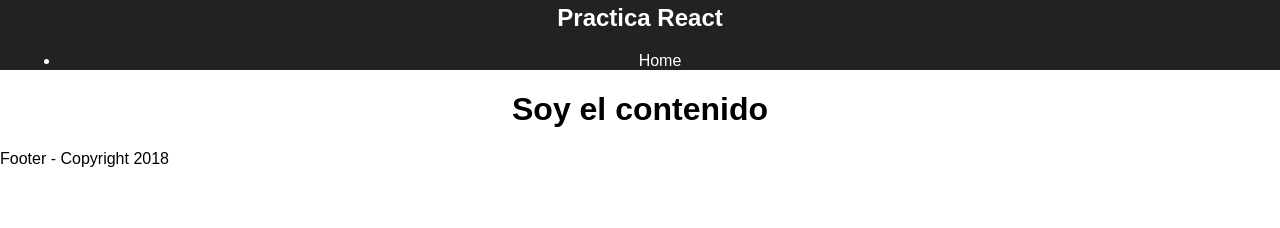
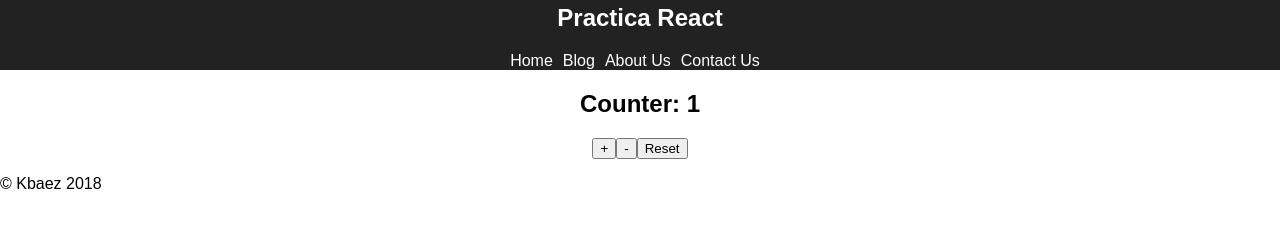
Before and after one commit to kbaez/hello-world, a React app in the folder hello-world/: page / in a window 1280 px wide. Shown: the part 120-348 px from the top of the page. Built offline with nearby package versions, Linux system fonts and the light colour scheme.

Commit message:
agrego state y buttons

```diff
--- a/hello-world/src/components/App.js
+++ b/hello-world/src/components/App.js
@@ -13,7 +13,7 @@ class App extends Component {
       <div className="App">
         <Header title="Practica React" items={items} />
         <Content />
-        <Footer />
+        <Footer copyright="&copy; Kbaez 2018"/>
       </div>
     );
   }
--- a/hello-world/src/components/Global/Content.js
+++ b/hello-world/src/components/Global/Content.js
@@ -2,10 +2,36 @@ import React, { Component } from 'react';
 import './css/Content.css';
 
 class Content extends Component {
+  constructor(props){
+  	super(props);
+  	this.state = {
+  		count: 0
+  	};
+
+  	this.handleCountClick = this.handleCountClick.bind(this);
+  }
+
+  componentDidMount(){
+  	//si el componente cargo
+  	this.setState({
+  		count: 1
+  	})
+  }
+
+  handleCountClick(e){
+  	console.log(e);
+  }
+
   render() {
     return (
       <div className="Content">
-        <h1>Soy el contenido</h1>
+        <h2>Counter: {this.state.count}</h2>
+
+        <p>
+        	<button id="add" onClick={this.handleCountClick}>+</button>
+        	<button id="subtract" onClick={this.handleCountClick}>-</button>
+        	<button id="reset" onClick={this.handleCountClick}>Reset</button>
+        </p>
       </div>
     );
   }
--- a/hello-world/src/components/Global/Footer.js
+++ b/hello-world/src/components/Global/Footer.js
@@ -1,11 +1,20 @@
+//Dependencies
 import React, { Component } from 'react';
+import ProTypes from 'prop-types';
+
+//Assets
 import './css/Footer.css';
 
 class Footer extends Component {
+  static ProTypes = {
+    copyright: ProTypes.string
+  };
+
   render() {
+  	const {copyright = '&copy; React 2018'} = this.props;
     return (
       <div className="Footer">
-        <p> Footer - Copyright 2018 </p>
+        <p dangerouslySetInnerHTML ={{__html: copyright}} />
       </div>
     );
   }
--- a/hello-world/src/components/Global/Header.js
+++ b/hello-world/src/components/Global/Header.js
@@ -21,7 +21,7 @@ class Header extends Component {
           <h2>{title}</h2>
 
           <ul className="Menu">
-            {items && items.map((item,key) =><li key={key}>{item.title}</li>)}
+            {items && items.map((item,key) => <li key={key}>{item.title}</li>)}
           </ul>
         </div>
       </div>
--- a/hello-world/src/components/Global/css/Header.css
+++ b/hello-world/src/components/Global/css/Header.css
@@ -15,3 +15,14 @@
   from { transform: rotate(0deg); }
   to { transform: rotate(360deg); }
 }
+
+.Menu{
+	margin: 0;
+	padding: 0;
+	list-style: none;
+}
+
+.Menu li{
+	display: inline-block;
+	padding-right: 10px;
+}
```
